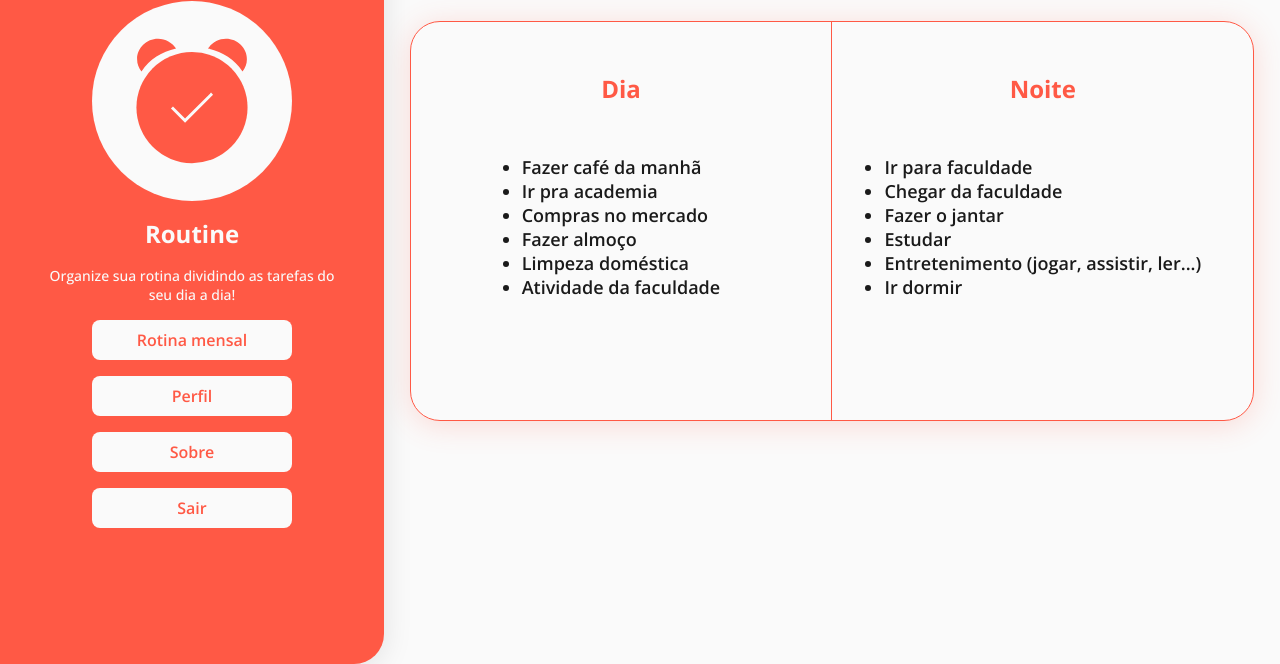
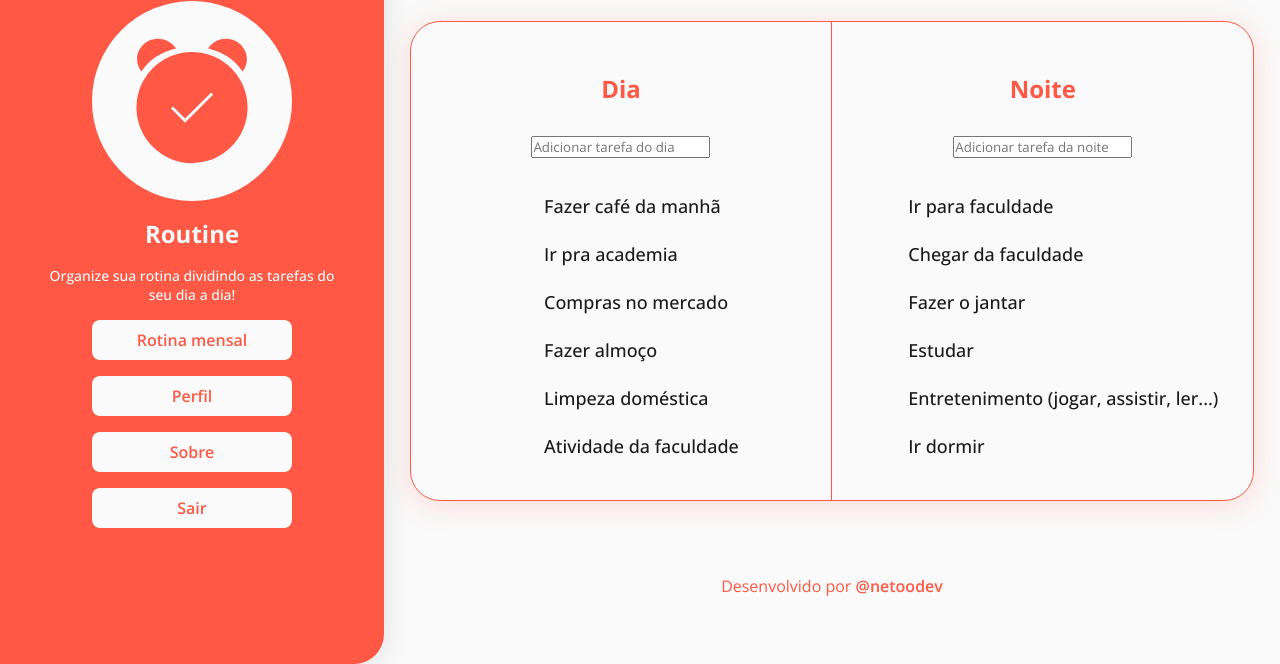
Before and after one commit to netoodev/Lista-de-tarefas, a plain HTML site: page index.html in a window 1280 px wide. Shown: the part 136-800 px from the top of the page. Drawn offline with nearby package versions, Linux system fonts and the light colour scheme.

Commit message:
Adicionando footer

```diff
--- a/index.html
+++ b/index.html
@@ -28,6 +28,9 @@
                 <div class="left-list-container">
                     <h1>Dia</h1>
                     <div class="content-container">
+                        <div class="input-container">
+                            <input type="text" id="input-box" placeholder="Adicionar tarefa do dia">
+                        </div>
                         <ul>
                             <li>Fazer café da manhã</li>
                             <li>Ir pra academia</li>
@@ -41,6 +44,9 @@
                 <div class="right-list-container">
                     <h1>Noite</h1>
                     <div class="content-container">
+                        <div class="input-container">
+                            <input type="text" id="input-box" placeholder="Adicionar tarefa da noite">
+                        </div>
                         <ul>
                             <li>Ir para faculdade</li>
                             <li>Chegar da faculdade</li>
@@ -52,6 +58,9 @@
                     </div>
                 </div>
             </div>
+            <footer>
+                <p>Desenvolvido por <a href="https://github.com/netoodev" target="_blank">@netoodev</a></p>
+            </footer>
         </section>
     </main>
 </body>
--- a/style.css
+++ b/style.css
@@ -90,10 +90,11 @@ section.menu > ul > li > a:hover {
 section.main {
     position: relative;
     left: 30%;
+    top: 0;
     width: 70%;
-    height: 100vh;
     padding: 2%;
     padding-top: 100px;
+    padding-bottom: 50px;
     display: flex;
     flex-direction: column;
     align-items: center;
@@ -106,7 +107,6 @@ section.main > h1 {
 
 .list-container {
     width: 100%;
-    min-height: 400px;
     display: flex;
     justify-content: space-between;
     background: var(--white);
@@ -114,6 +114,7 @@ section.main > h1 {
     box-shadow: 0 4px 30px rgba(255, 89, 69, 0.2);
     color: var(--black);
     border-radius: 30px;
+    margin-bottom: 50px;
 }
 
 .list-container h1 {
@@ -122,7 +123,6 @@ section.main > h1 {
 
 .left-list-container, .right-list-container {
     width: 100%;
-    height: 100%;
     display: flex;
     flex-direction: column;
     align-items: center;
@@ -135,12 +135,42 @@ section.main > h1 {
 
 .content-container {
     width: 100%;
-    padding-block: 50px;
+    padding-block: 30px;
     display: flex;
+    flex-direction: column;
     justify-content: center;
+    align-items: center;
+    gap: 24px;
 }
 
 .content-container > ul > li {
+    font-weight: 500;
+    font-size: 18px;
+    padding: 12px 9px 12px 50px;
+    list-style: none;
+    user-select: none;
+    cursor: pointer;
+}
+
+footer {
+    width: 100%;
+    background-color: var(--white);
+    display: flex;
+    justify-content: center;
+    padding-bottom: 30px;
+    color: var(--orange);
+    font-weight: 400;
+}
+
+footer > p > a {
+    text-decoration: none;
+    color: var(--orange);
     font-weight: 600;
-    font-size: 18px;
 }
+
+footer > p > a:hover {
+    text-decoration: none;
+    color: var(--black);
+    font-weight: 600;
+    transition: 0.5s;
+}
```
